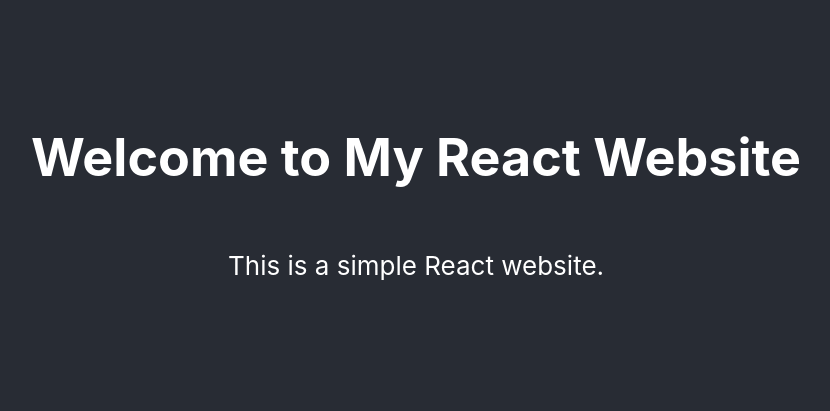
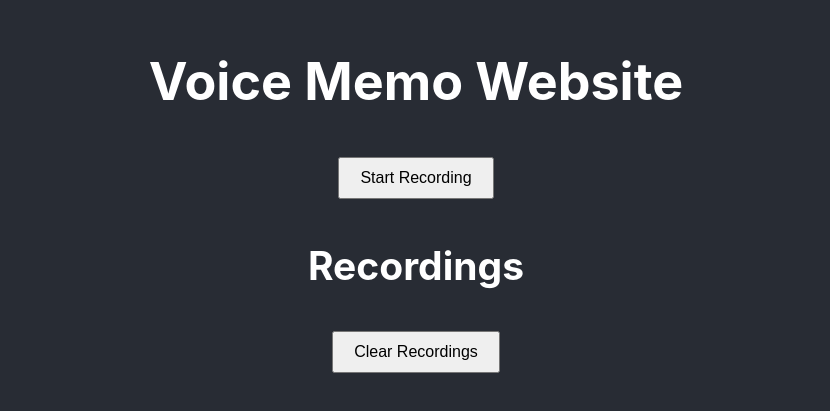
Before and after one commit to kimjanise/eloq, a React (Create React App) app: page / in a window 1280 px wide. Shown: the part 201-612 px from the top of the page, without its empty margins (224-1054 px from the left). Built offline with nearby package versions, Linux system fonts and the light colour scheme.

Commit message:
added audio recording functionality

```diff
--- a/package.json
+++ b/package.json
@@ -8,6 +8,7 @@
     "@testing-library/user-event": "^13.5.0",
     "react": "^18.3.1",
     "react-dom": "^18.3.1",
+    "react-media-recorder": "^1.6.6",
     "react-scripts": "5.0.1",
     "web-vitals": "^2.1.4"
   },
--- a/src/App.css
+++ b/src/App.css
@@ -1,16 +1,5 @@
 .App {
   text-align: center;
-}
-
-.App-logo {
-  height: 40vmin;
-  pointer-events: none;
-}
-
-@media (prefers-reduced-motion: no-preference) {
-  .App-logo {
-    animation: App-logo-spin infinite 20s linear;
-  }
 }
 
 .App-header {
@@ -24,15 +13,21 @@
   color: white;
 }
 
-.App-link {
-  color: #61dafb;
+button {
+  margin: 10px;
+  padding: 10px 20px;
+  font-size: 16px;
 }
 
-@keyframes App-logo-spin {
-  from {
-    transform: rotate(0deg);
-  }
-  to {
-    transform: rotate(360deg);
-  }
+ul {
+  list-style: none;
+  padding: 0;
 }
+
+li {
+  margin: 10px 0;
+}
+
+audio {
+  margin-right: 10px;
+}
--- a/src/App.js
+++ b/src/App.js
@@ -1,12 +1,62 @@
-import React from 'react';
+import React, { useState, useRef } from 'react';
 import './App.css';
 
 function App() {
+  const [recordings, setRecordings] = useState([]);
+  const [isRecording, setIsRecording] = useState(false);
+  const mediaRecorderRef = useRef(null);
+  const audioChunksRef = useRef([]);
+
+  const startRecording = async () => {
+    const stream = await navigator.mediaDevices.getUserMedia({ audio: true });
+    mediaRecorderRef.current = new MediaRecorder(stream);
+
+    mediaRecorderRef.current.ondataavailable = (event) => {
+      audioChunksRef.current.push(event.data);
+    };
+
+    mediaRecorderRef.current.onstop = () => {
+      const audioBlob = new Blob(audioChunksRef.current, { type: 'audio/wav' });
+      const audioUrl = URL.createObjectURL(audioBlob);
+      setRecordings((prevRecordings) => [
+        ...prevRecordings,
+        { url: audioUrl, date: new Date().toLocaleString() },
+      ]);
+      audioChunksRef.current = [];
+    };
+
+    mediaRecorderRef.current.start();
+    setIsRecording(true);
+  };
+
+  const stopRecording = () => {
+    mediaRecorderRef.current.stop();
+    setIsRecording(false);
+  };
+
+  const clearRecordings = () => {
+    setRecordings([]);
+  };
+
   return (
     <div className="App">
       <header className="App-header">
-        <h1>Welcome to My React Website</h1>
-        <p>This is a simple React website.</p>
+        <h1>Voice Memo Website</h1>
+        <button onClick={isRecording ? stopRecording : startRecording}>
+          {isRecording ? 'Stop Recording' : 'Start Recording'}
+        </button>
+        <div>
+          <h2>Recordings</h2>
+          <ul>
+            {recordings.map((recording, index) => (
+              <li key={index}>
+                <audio controls src={recording.url}></audio>
+                <p>{recording.date}</p>
+              </li>
+            ))}
+          </ul>
+          <button onClick={clearRecordings}>Clear Recordings</button>
+        </div>
       </header>
     </div>
   );
```
Also changed, not shown: 1 other file (tests, documents, lock files or other folders).
